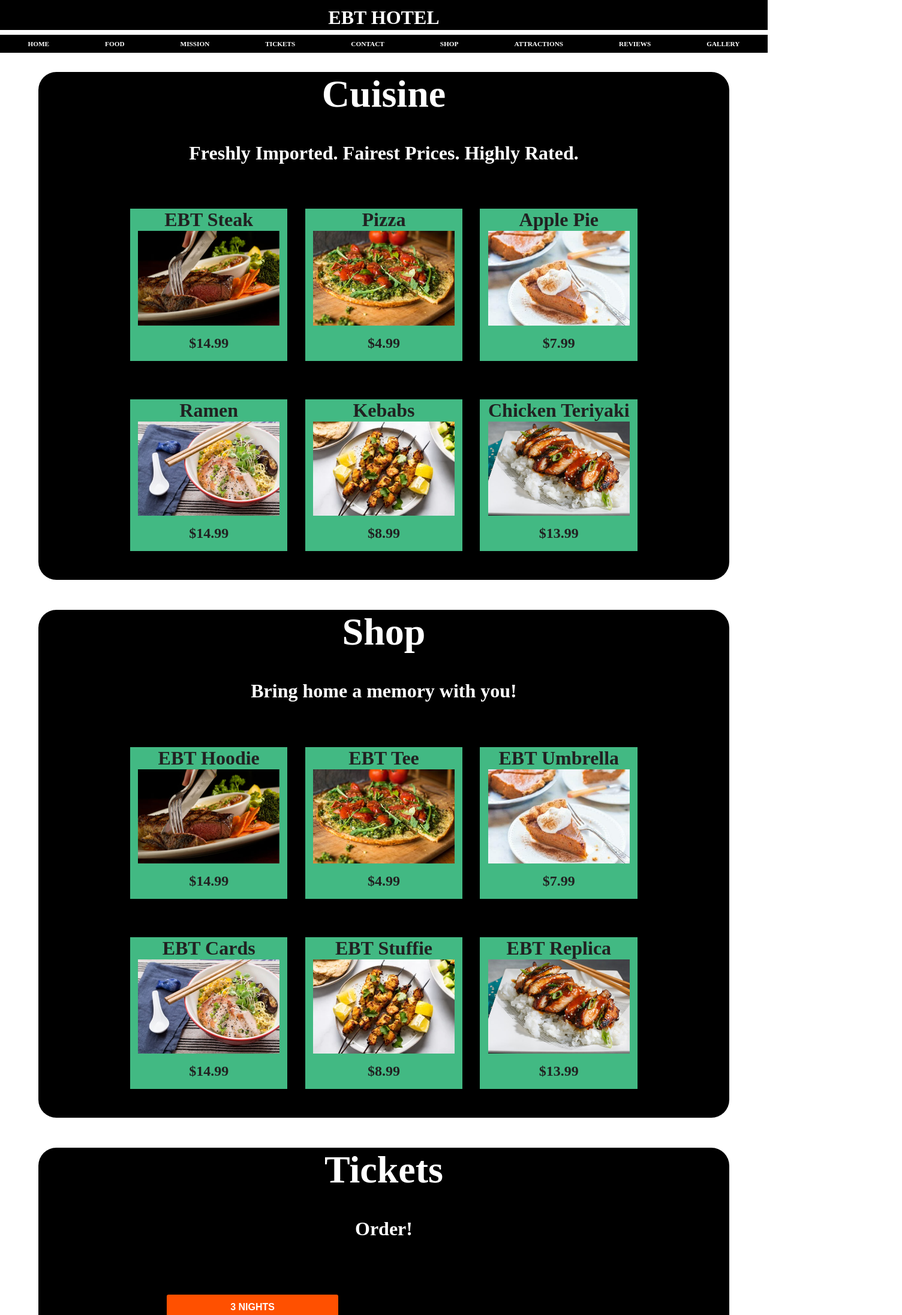
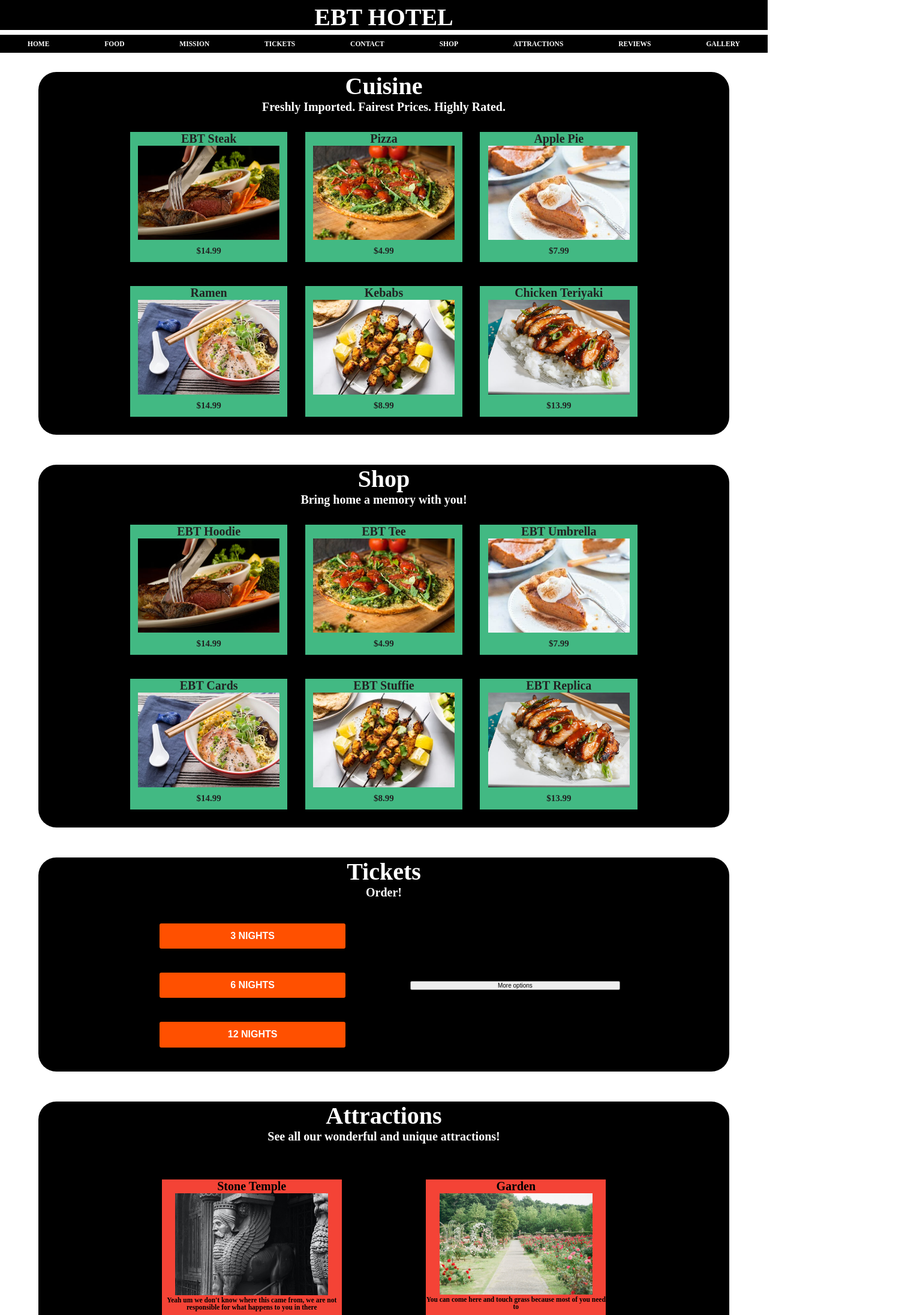
Before and after one commit to staten-island-tech/vue-project-2-ebt, a Nuxt app in the folder project/: page / in a window 1280 px wide. Shown: the top 2193 px of the page at 60% size, 1504 px wide, since content can reach past the window. Built offline with nearby package versions, Linux system fonts and the light colour scheme.

Commit message:
There is a lot to fix

```diff
--- a/project/components/Attractions.vue
+++ b/project/components/Attractions.vue
@@ -1,22 +1,22 @@
 <template>
   <div class="attractions-home">
-    <h1 class="attractions-title">Attractions</h1>
-    <h2 class="attractions-header">
+    <h2 class="attractions-title">Attractions</h2>
+    <h3 class="attractions-header">
       See all our wonderful and unique attractions!
-    </h2>
+    </h3>
     <section class="display">
       <div
         class="attractions-card"
         v-for="attraction in attractions"
         :key="attraction.name"
       >
-        <h2 class="attractions-card-title">{{ attraction.name }}</h2>
+        <h3 class="attractions-card-title">{{ attraction.name }}</h3>
         <img
           class="attractions-image"
           v-bind:src="attraction.image"
           v-bind:alt="attraction.alt"
         />
-        <h3 class="attractions-description">{{ attraction.description }}</h3>
+        <h4 class="attractions-description">{{ attraction.description }}</h4>
       </div>
     </section>
   </div>
@@ -58,11 +58,11 @@ export default {
 
 <style>
 .attractions-title {
-  font-size: 4rem;
+  font-size: var(--h1);
   text-align: center;
 }
 .attractions-header {
-  font-size: 2rem;
+  font-size: var(--h3);
   text-align: center;
 }
 .attractions-home {
@@ -78,11 +78,11 @@ export default {
   background-color: #f44336;
   height: 30rem;
   margin: 5rem;
-  color: #010101;
+  color: var(--primary);
   text-align: center;
 }
 .attractions-card-title {
-  font-size: 2rem;
+  font-size: var(--h3);
 }
 .attractions-image {
   width: 85%;
--- a/project/components/Card.vue
+++ b/project/components/Card.vue
@@ -1,8 +1,8 @@
 <template>
   <div class="card">
-    <h2 class="title">{{ title }}</h2>
+    <h3 class="title">{{ title }}</h3>
     <img class="img1" :src="image" alt="" />
-    <h3 class="pricetag">{{ desc }}</h3>
+    <h4 class="pricetag">{{ desc }}</h4>
   </div>
 </template>
 
--- a/project/components/Footer.vue
+++ b/project/components/Footer.vue
@@ -1,6 +1,9 @@
 <template>
   <div class="footer">
-    <h2>I am not legally responsible for any stupid things you do here</h2>
+    <h2>
+      We are not associated with anything else named EBT, it's our name. We
+      should sue you.
+    </h2>
   </div>
 </template>
 
--- a/project/components/Gallery.vue
+++ b/project/components/Gallery.vue
@@ -1,7 +1,7 @@
 <template>
   <div class="gallery-home">
-    <h1 class="gallery-title">Gallery</h1>
-    <h2 class="gallery-header">Famous people ye</h2>
+    <h2 class="gallery-title">Gallery</h2>
+    <h3 class="gallery-header">Famous people ye</h3>
     <div class="gallery-card">
       <img class="gallery-img" v-bind:src="currentImage.url" alt="" />
     </div>
@@ -95,7 +95,7 @@ export default {
   text-align: center;
 }
 .gallery-title {
-  font-size: 4rem;
+  font-size: var(--h1);
 }
 .gallery-header {
   font-size: 2rem;
@@ -104,7 +104,7 @@ export default {
   width: 90rem;
   background-color: #f44336;
   height: 70rem;
-  color: #010101;
+  color: var(--primary);
   text-align: center;
 }
 .gallery-img {
--- a/project/components/Header.vue
+++ b/project/components/Header.vue
@@ -1,18 +1,18 @@
 <template>
   <div class="header">
     <div class="header-topline">
-      <h1>EBT HOTEL</h1>
+      <h1 class="header-topline-text">EBT HOTEL</h1>
     </div>
     <div class="bar"></div>
     <div class="header-bottomline">
-      <h2
+      <h4
         class="link"
         v-for="link in links"
         :key="link.label"
         @click="send(link.ref)"
       >
         {{ link.label }}
-      </h2>
+      </h4>
     </div>
   </div>
 </template>
@@ -52,7 +52,10 @@ export default {
 
 <style scoped>
 .link:hover {
-  background-color: gray;
+  background-color: var(--secondary);
+}
+.header-topline-text {
+  margin-top: 5px;
 }
 .header {
   top: 0;
@@ -62,12 +65,15 @@ export default {
   left: 0;
   text-align: center;
 }
+.link {
+  margin: auto;
+}
 .header-topline {
-  top: 0px;
+  top: 0;
   width: 100%;
   position: fixed;
   height: 60px;
-  margin-top: -10px;
+  margin-top: 0px;
   background-color: var(--primary);
 }
 .header-bottomline {
--- a/project/components/restaurant.vue
+++ b/project/components/restaurant.vue
@@ -1,7 +1,7 @@
 <template>
   <div class="none">
-    <h1 class="title-text">Cuisine</h1>
-    <h2 class="head-text">Freshly Imported. Fairest Prices. Highly Rated.</h2>
+    <h2 class="title-text">Cuisine</h2>
+    <h3 class="head-text">Freshly Imported. Fairest Prices. Highly Rated.</h3>
     <main class="home">
       <section class="display">
         <Card
@@ -70,11 +70,11 @@ export default {
 
 <style>
 .title-text {
-  font-size: 4rem;
+  font-size: var(--h1);
   text-align: center;
 }
 .head-text {
-  font-size: 2rem;
+  font-size: var(--h3);
   text-align: center;
 }
 
--- a/project/components/shop.vue
+++ b/project/components/shop.vue
@@ -1,7 +1,7 @@
 <template>
   <div class="none">
-    <h1 class="title-text">Shop</h1>
-    <h2 class="head-text">Bring home a memory with you!</h2>
+    <h2 class="title-text">Shop</h2>
+    <h3 class="head-text">Bring home a memory with you!</h3>
     <main class="home">
       <section class="display">
         <Card
@@ -70,11 +70,11 @@ export default {
 
 <style>
 .title-text {
-  font-size: 4rem;
+  font-size: var(--h1);
   text-align: center;
 }
 .head-text {
-  font-size: 2rem;
+  font-size: var(--h3);
   text-align: center;
 }
 
--- a/project/components/tickets.vue
+++ b/project/components/tickets.vue
@@ -1,7 +1,7 @@
 <template>
   <div class="none">
-    <h1 class="title-text">Tickets</h1>
-    <h2 class="head-text">Order!</h2>
+    <h2 class="title-text">Tickets</h2>
+    <h3 class="head-text">Order!</h3>
     <main class="home">
       <section class="display">
         <div class="display2">
@@ -12,12 +12,12 @@
 
         <div class="display2">
           <main v-if="active" class="roomdisplay">
-          <h2>test</h2>
+            <h3>test</h3>
             <section class="space1" v-for="items in order" :key="items.nights">
               <div>Nights: {{ items.nights }}</div>
-          <div>Small: {{pricetag(items.priceSmall)}} </div>
-          <div>Medium: {{pricetag(items.priceMedium)}}</div>
-          <div>Large: {{pricetag(items.priceLarge)}}</div>
+              <div>Small: {{ pricetag(items.priceSmall) }}</div>
+              <div>Medium: {{ pricetag(items.priceMedium) }}</div>
+              <div>Large: {{ pricetag(items.priceLarge) }}</div>
             </section>
           </main>
           <button class="checkout-btn">More options</button>
@@ -28,15 +28,12 @@
 </template>
 
 <script>
-
 // @ is an alias to /src
 
 export default {
-
   name: "Home",
 
-  mounted(){
-  },
+  mounted() {},
 
   data() {
     return {
@@ -69,21 +66,20 @@ export default {
       let pricenum = Number(prices).toFixed(2);
       return `$${pricenum}`;
     },
-     addItem () {
+    addItem() {
       this.active = !this.active;
     },
-
   },
 };
 </script>
 
 <style>
 .title-text {
-  font-size: 4rem;
+  font-size: var(--h1);
   text-align: center;
 }
 .head-text {
-  font-size: 2rem;
+  font-size: var(--h3);
   text-align: center;
 }
 
@@ -93,7 +89,8 @@ export default {
   margin: auto;
 }
 
-.display, .roomDisplay {
+.display,
+.roomDisplay {
   display: flex;
   flex-wrap: wrap;
   justify-content: space-evenly;
@@ -134,8 +131,7 @@ font-size: 16px;
   margin: 2rem;
 }
 .btn1:hover {
-transition: all .1s ease;
+  transition: all 0.1s ease;
   box-shadow: 0 0 0 0 #fff, 0 0 0 3px #1de9b6;
 }
-
 </style>
--- a/project/pages/index.vue
+++ b/project/pages/index.vue
@@ -35,15 +35,34 @@ export default {
   --primary: black;
   --secondary: gray;
   --primaryText: white;
+
+  --h1: 4rem;
+  --h2: 3rem;
+  --h3: 2rem;
+  --h4: 1.15rem;
 }
-
+h1 {
+  font-size: var(--h1);
+}
+h2 {
+  font-size: var(--h2);
+}
+h3 {
+  font-size: var(--h3);
+}
+h4 {
+  font-size: var(--h4);
+}
 .filler {
   margin-bottom: 120px;
 }
 html,
-body {
+body,
+* {
+  font-size: 10px;
   margin: 0;
   padding: 0;
+  box-sizing: border-box;
 }
 #page {
   margin: 0;
```
Lines whose indentation alone changed are shown as unchanged.
